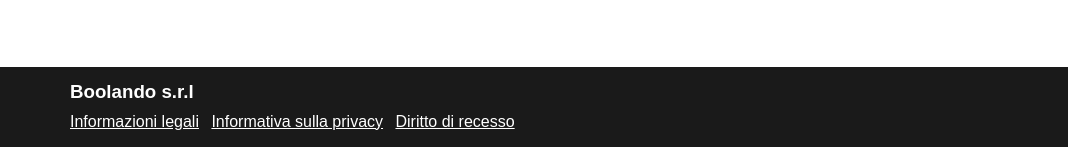
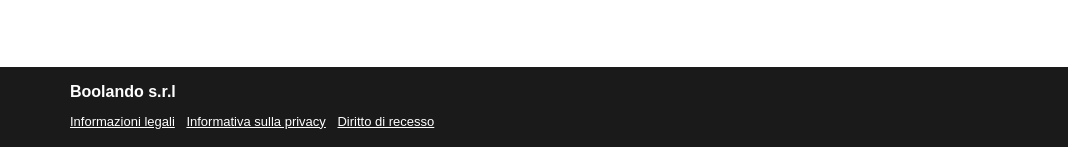
Before and after one commit to lorenzoguerra01/html-css-boolando, a plain HTML site: page index.html in a window 1280 px wide. Shown: the part 1319-1466 px from the top of the page, 0-1068 px from the left. Drawn offline with Linux system fonts and the light colour scheme.

Commit message:
footer edit

```diff
--- a/index.html
+++ b/index.html
@@ -119,8 +119,8 @@
     <footer>
         <div>
             <ul>
-                <li><h3>Boolando s.r.l</h3></li>
-                <li><a href="#">Informazioni legali</a> <a href="#">Informativa sulla privacy</a> <a href="#">Diritto di recesso</a></li>
+                <li><h4>Boolando s.r.l</h4></li>
+                <li class="small"><a href="#">Informazioni legali</a> <a href="#">Informativa sulla privacy</a> <a href="#">Diritto di recesso</a></li>
             </ul>
             <ul>
                 <li><h5>Trovaci anche su</h5></li>
```
